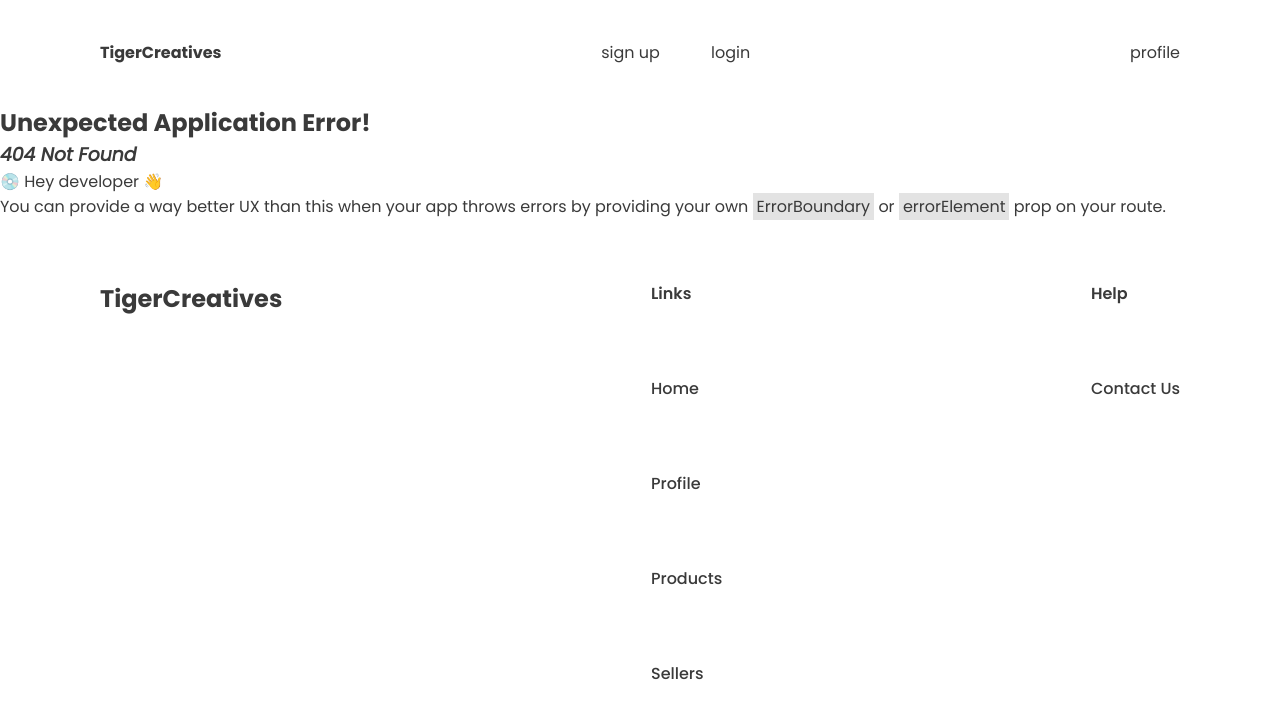
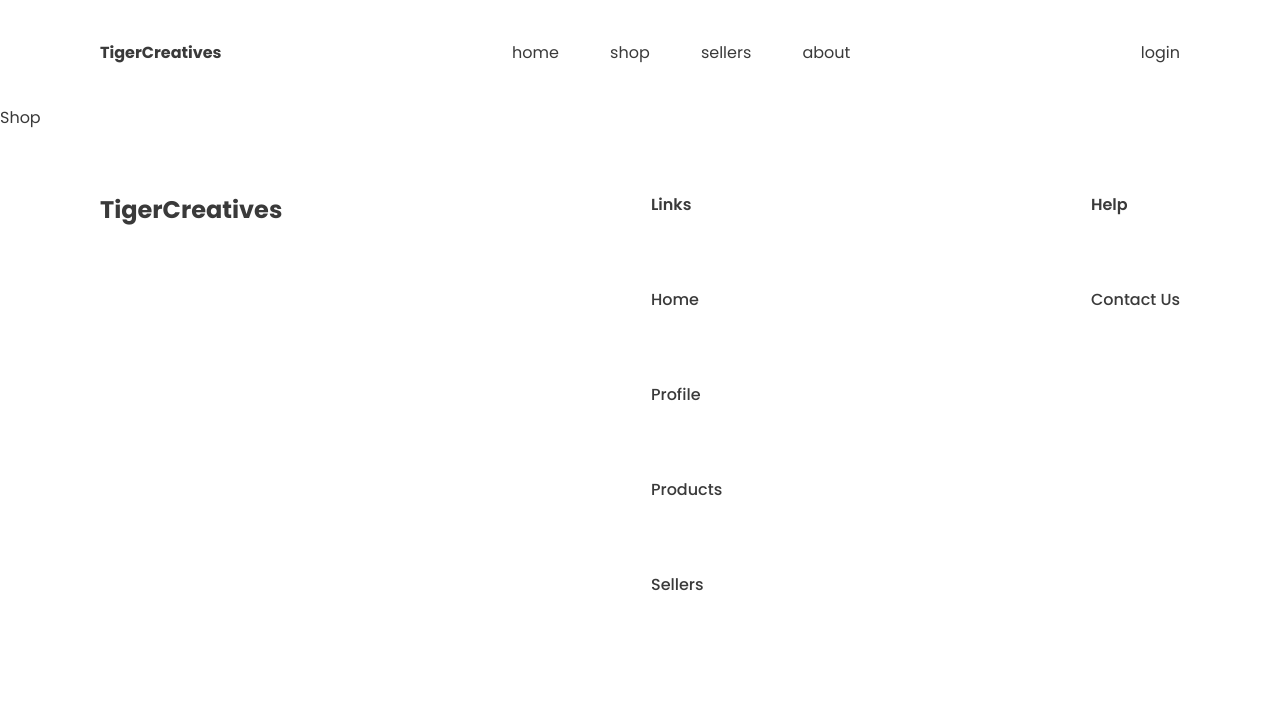
Before and after one commit to lauraahwa/COS333_TigerCreatives, a React (Vite) app in the folder front/: page /shop in a window 1280 px wide. Before the commit this address had no page. Shown: the top 718 px of the page. Built offline with nearby package versions, Linux system fonts and the light colour scheme.

Commit message:
navbar fixes and adding correct routing

```diff
--- a/front/src/components/Button.jsx
+++ b/front/src/components/Button.jsx
@@ -9,6 +9,7 @@ const Container = styled.button`
     font-size: 1.5rem;
     font-weight: 400;
     width: auto;
+
 
     display: flex;
     justify-content: center;
--- a/front/src/components/Grid.jsx
+++ b/front/src/components/Grid.jsx
@@ -13,12 +13,18 @@ const Container = styled.div`
         grid-template-columns: repeat(2, 1fr);
     }
 
+
+
 `
 
 const ButtonContainer = styled.div`
   display: flex;
   margin-top: 44px;
   justify-content: center;
+
+  a {
+      text-decoration: none;
+  }
 `
 
 const Item = styled.div`
@@ -113,7 +119,9 @@ const Grid = () => {
         </Item>
       </Container>
       <ButtonContainer>
+        <a href="/shop">
         <Button text="show more" />
+        </a>
       </ButtonContainer>
     </>
   )
--- a/front/src/components/Navbar.jsx
+++ b/front/src/components/Navbar.jsx
@@ -1,4 +1,4 @@
-import React from 'react'
+import React, { useState } from 'react'
 import styled from 'styled-components'
 
 const Nav = styled.nav`
@@ -43,6 +43,8 @@ const Links = styled.ul`
 `
 
 const Navbar = () => {
+  const [isSignedIn, setIsSignedIn] = useState(false)
+
   return (
     <Nav>
       <Links>
@@ -52,17 +54,29 @@ const Navbar = () => {
           </a>
         </li>
         <li>
-          <a href='/signup'>
-            sign up
+          <a href='/'>
+            home
           </a>
-          <a href='/login'>
-            login
+          <a href='/shop'>
+            shop
+          </a>
+          <a href='/sellers'>
+            sellers
+          </a>
+          <a href='/about'>
+            about
           </a>
         </li>
         <li id="last">
+          {isSignedIn ?
           <a href='/profile'>
             profile
+          </a> :
+          <a href='/login'>
+          login
           </a>
+          }
+
         </li>
       </Links>
     </Nav>
--- /dev/null
+++ b/front/src/pages/About.jsx
@@ -0,0 +1,9 @@
+import React from 'react'
+
+const About = () => {
+  return (
+    <div>About</div>
+  )
+}
+
+export default About
--- /dev/null
+++ b/front/src/pages/Sellers.jsx
@@ -0,0 +1,9 @@
+import React from 'react'
+
+const Sellers = () => {
+  return (
+    <div>Sellers</div>
+  )
+}
+
+export default Sellers
--- /dev/null
+++ b/front/src/pages/Shop.jsx
@@ -0,0 +1,9 @@
+import React from 'react'
+
+const Shop = () => {
+  return (
+    <div>Shop</div>
+  )
+}
+
+export default Shop
--- a/front/src/pages/index.jsx
+++ b/front/src/pages/index.jsx
@@ -1,2 +1,5 @@
 export { default as Home } from './Home'
 export { default as User } from './User'
+export { default as Shop } from './Shop'
+export { default as Sellers } from './Sellers'
+export { default as About } from './About'
```
Also changed, not shown: front/src/App.jsx (+13 -1 lines).
